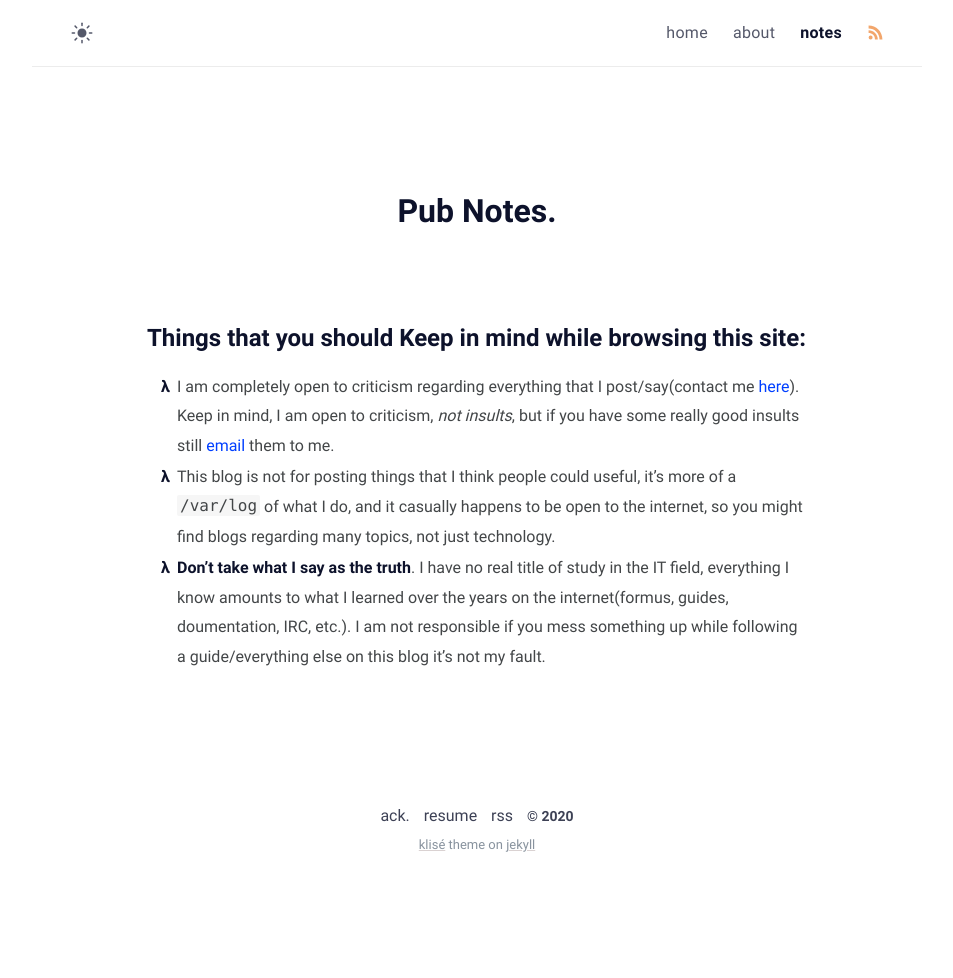
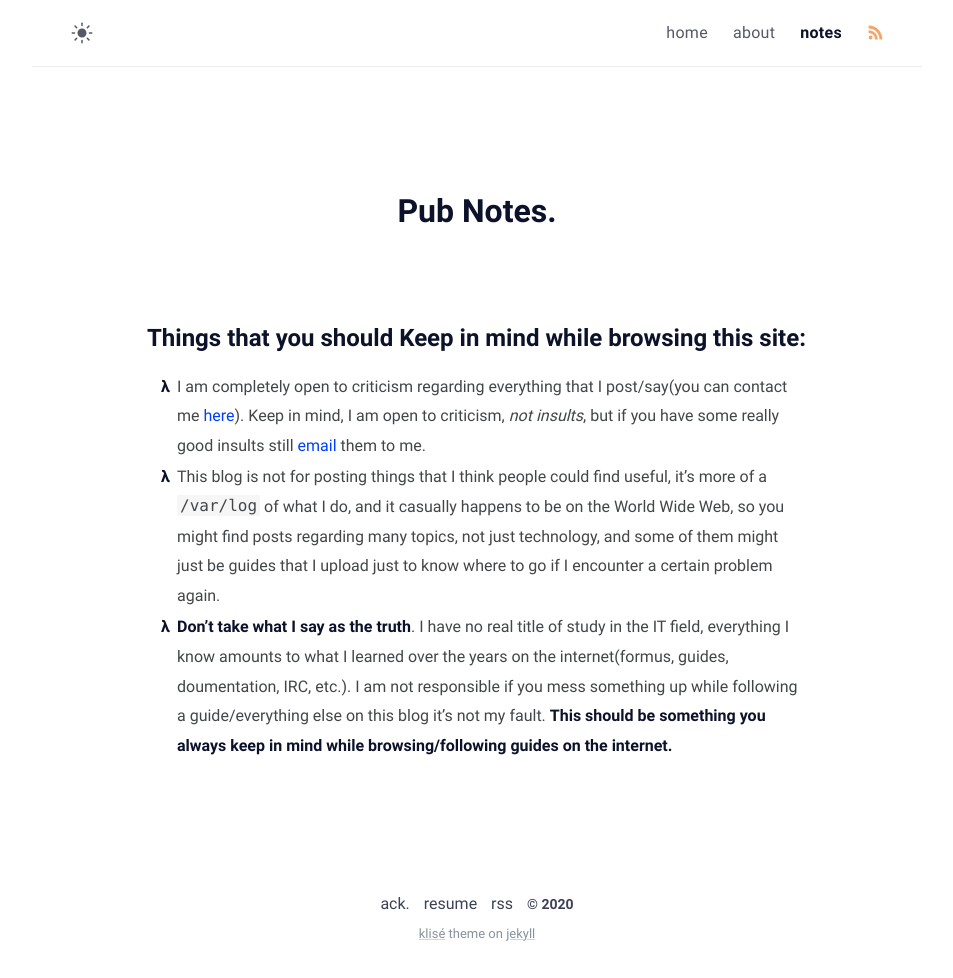
Before and after one commit to Ferryistaken/website, a Jekyll site: the page built from notes.md, in a window 1280 px wide. Shown: the whole page, without its empty margins (163-1116 px from the left). Built offline with Jekyll 4.4.1, drawn with Linux system fonts in a browser that asks for light colours; before the commit the page ends 900 px from its top, so only the background shows below that.

Commit message:
updated notes.md

```diff
--- a/notes.md
+++ b/notes.md
@@ -7,6 +7,6 @@ comments: false
 ---
 
 # Things that you should Keep in mind while browsing this site:
-- I am completely open to criticism regarding everything that I post/say(contact me [here](https://www.ferrry.tk/about/#contact-me)). Keep in mind, I am open to criticism, _not insults_, but if you have some really good insults still [email](https://www.ferrry.tk/about/#contact-me) them to me.
-- This blog is not for posting things that I think people could useful, it's more of a `/var/log` of what I do, and it casually happens to be open to the internet, so you might find blogs regarding many topics, not just technology.
-- **Don't take what I say as the truth**. I have no real title of study in the IT field, everything I know amounts to what I learned over the years on the internet(formus, guides, doumentation, IRC, etc.). I am not responsible if you mess something up while following a guide/everything else on this blog it's not my fault.
+- I am completely open to criticism regarding everything that I post/say(you can contact me [here](https://www.ferrry.tk/about/#contact-me)). Keep in mind, I am open to criticism, _not insults_, but if you have some really good insults still [email](https://www.ferrry.tk/about/#contact-me) them to me.
+- This blog is not for posting things that I think people could find useful, it's more of a `/var/log` of what I do, and it casually happens to be on the World Wide Web, so you might find posts regarding many topics, not just technology, and some of them might just be guides that I upload just to know where to go if I encounter a certain problem again.
+- **Don't take what I say as the truth**. I have no real title of study in the IT field, everything I know amounts to what I learned over the years on the internet(formus, guides, doumentation, IRC, etc.). I am not responsible if you mess something up while following a guide/everything else on this blog it's not my fault. **This should be something you always keep in mind while browsing/following guides on the internet.**
```
